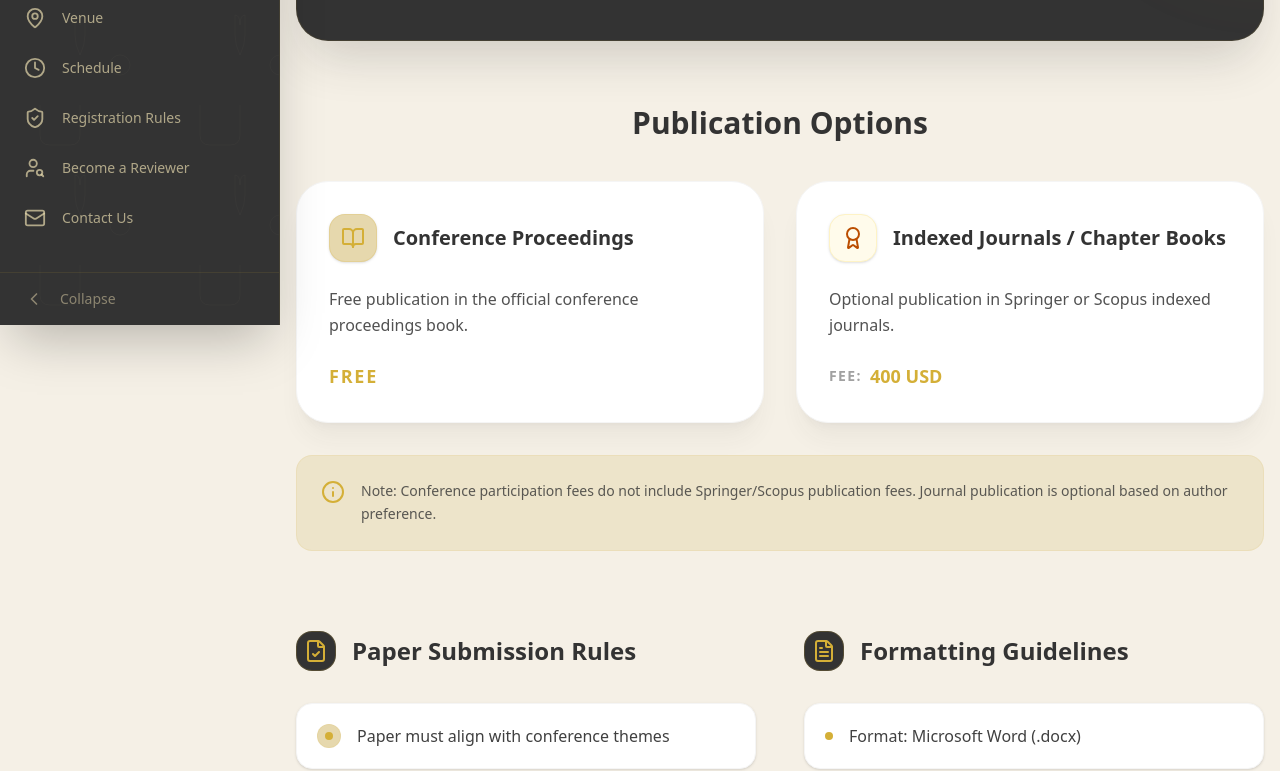
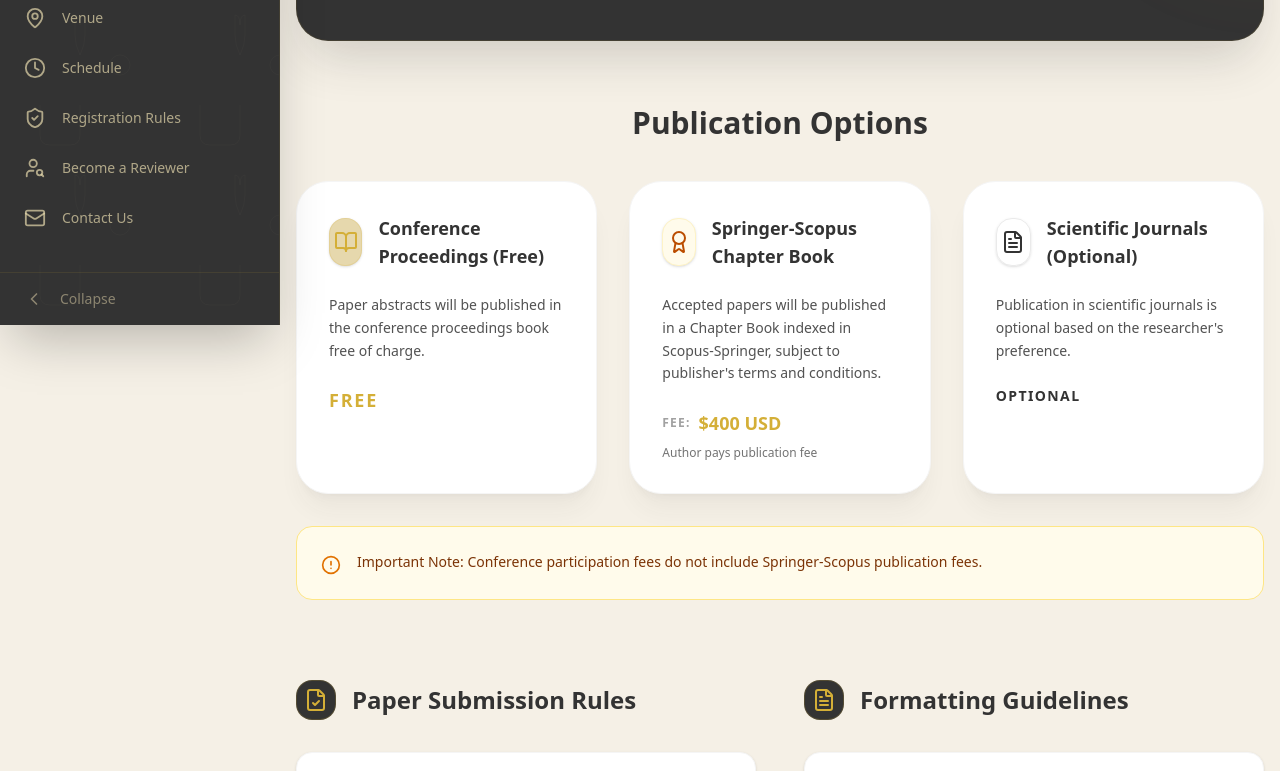
Before and after one commit to fayezabuhajar/CISRAI, a React (Vite) app in the folder frontend/: page /call-for-papers in a window 1280 px wide. Shown: the part 475-1246 px from the top of the page. Built offline with nearby package versions, Linux system fonts and the light colour scheme; no server answers.

Commit message:
last update inshallah

```diff
--- a/frontend/src/components/pages/CallForPapers.tsx
+++ b/frontend/src/components/pages/CallForPapers.tsx
@@ -39,24 +39,45 @@
 
   const publicationOptions = [
     {
-      title: { en: "Conference Proceedings", ar: "كتاب وقائع المؤتمر" },
+      title: {
+        en: "Conference Proceedings (Free)",
+        ar: "كتاب وقائع المؤتمر (مجاناً)",
+      },
       desc: {
-        en: "Free publication in the official conference proceedings book.",
-        ar: "نشر مجاني في كتاب وقائع المؤتمر الرسمي.",
+        en: "Paper abstracts will be published in the conference proceedings book free of charge.",
+        ar: "تنشر ملخصات الأوراق البحثية في كتاب وقائع المؤتمر مجاناً.",
       },
       type: "free",
+      icon: "proceedings",
     },
     {
       title: {
-        en: "Indexed Journals / Chapter Books",
-        ar: "المجلات المصنفة / كتب الفصول",
+        en: "Springer-Scopus Chapter Book",
+        ar: "نشر في Springer-Scopus",
       },
       desc: {
-        en: "Optional publication in Springer or Scopus indexed journals.",
-        ar: "نشر اختياري في مجلات Springer أو Scopus المصنفة.",
+        en: "Accepted papers will be published in a Chapter Book indexed in Scopus-Springer, subject to publisher's terms and conditions.",
+        ar: "تنشر الأوراق البحثية المقبولة في Chapter Book مفهرسة في Scopus-Springer وذلك وفق شروط وضوابط النشر للجهة الناشرة.",
       },
-      fee: "400 USD",
+      fee: "$400 USD",
+      note: {
+        en: "Author pays publication fee",
+        ar: "يتحمل الباحث رسوم النشر",
+      },
       type: "paid",
+      icon: "indexed",
+    },
+    {
+      title: {
+        en: "Scientific Journals (Optional)",
+        ar: "المجلات العلمية (اختياري)",
+      },
+      desc: {
+        en: "Publication in scientific journals is optional based on the researcher's preference.",
+        ar: "النشر في المجلات العلمية اختياري حسب رغبة الباحث.",
+      },
+      type: "optional",
+      icon: "journal",
     },
   ];
 
@@ -136,7 +157,7 @@
           <h2 className="text-3xl font-bold text-primary mb-10 text-center">
             {t.pubTitle}
           </h2>
-          <div className="grid grid-cols-1 md:grid-cols-2 gap-8">
+          <div className="grid grid-cols-1 md:grid-cols-3 gap-8">
             {publicationOptions.map((opt, i) => (
               <motion.div
                 key={i}
@@ -145,43 +166,63 @@
               >
                 <div className="flex items-center gap-4 mb-6">
                   <div
-                    className={`w-12 h-12 rounded-xl flex items-center justify-center border shadow-sm ${opt.type === "free" ? "bg-secondary text-primary border-accent/20" : "bg-amber-50 text-amber-700 border-amber-100"}`}
+                    className={`w-12 h-12 rounded-xl flex items-center justify-center border shadow-sm ${
+                      opt.type === "free"
+                        ? "bg-secondary text-primary border-accent/20"
+                        : opt.type === "paid"
+                          ? "bg-amber-50 text-amber-700 border-amber-100"
+                          : "bg-blue-50 text-blue-700 border-blue-100"
+                    }`}
                   >
-                    {opt.type === "free" ? (
+                    {opt.icon === "proceedings" ? (
                       <BookOpen size={24} className="text-accent" />
+                    ) : opt.icon === "indexed" ? (
+                      <Award size={24} />
                     ) : (
-                      <Award size={24} />
+                      <FileText size={24} />
                     )}
                   </div>
-                  <h3 className="text-xl font-bold text-primary">
+                  <h3 className="text-lg font-bold text-primary">
                     {isRtl ? opt.title.ar : opt.title.en}
                   </h3>
                 </div>
-                <p className="text-neutral-600 mb-6 leading-relaxed">
+                <p className="text-neutral-600 mb-6 leading-relaxed text-sm">
                   {isRtl ? opt.desc.ar : opt.desc.en}
                 </p>
                 {opt.fee && (
-                  <div className="flex items-center gap-2 text-primary font-bold text-lg">
-                    <span className="text-sm uppercase tracking-widest text-neutral-400">
-                      {isRtl ? "الرسوم:" : "Fee:"}
-                    </span>
-                    <span className="text-accent">{opt.fee}</span>
+                  <>
+                    <div className="flex items-center gap-2 text-primary font-bold text-lg mb-2">
+                      <span className="text-xs uppercase tracking-widest text-neutral-400">
+                        {isRtl ? "الرسوم:" : "Fee:"}
+                      </span>
+                      <span className="text-accent">{opt.fee}</span>
+                    </div>
+                    {opt.note && (
+                      <p className="text-xs text-neutral-500 italic">
+                        {isRtl ? opt.note.ar : opt.note.en}
+                      </p>
+                    )}
+                  </>
+                )}
+                {opt.type === "free" && (
+                  <div className="text-accent font-bold text-lg uppercase tracking-widest">
+                    {isRtl ? "مجاني" : "Free"}
                   </div>
                 )}
-                {!opt.fee && (
-                  <div className="text-accent font-bold text-lg uppercase tracking-widest">
-                    {isRtl ? "مجاني" : "Free"}
+                {opt.type === "optional" && (
+                  <div className="text-blue-600 font-bold text-sm uppercase tracking-widest">
+                    {isRtl ? "اختياري" : "Optional"}
                   </div>
                 )}
               </motion.div>
             ))}
           </div>
-          <div className="mt-8 p-6 bg-secondary/50 rounded-2xl border border-accent/10 flex gap-4 items-start">
-            <Info className="text-accent shrink-0" />
-            <p className="text-sm text-primary/80 leading-relaxed font-medium">
+          <div className="mt-8 p-6 bg-amber-50 rounded-2xl border border-amber-200 flex gap-4 items-start">
+            <AlertCircle className="text-amber-600 shrink-0 mt-1" size={20} />
+            <p className="text-sm text-amber-900 leading-relaxed font-medium">
               {isRtl
-                ? "ملاحظة: رسوم المشاركة في المؤتمر لا تشمل رسوم نشر Springer/Scopus. النشر في المجلات اختياري حسب رغبة الباحث."
-                : "Note: Conference participation fees do not include Springer/Scopus publication fees. Journal publication is optional based on author preference."}
+                ? "ملاحظة هامة: رسوم المشاركة في المؤتمر لا تشمل رسوم نشر البحث في Springer-Scopus."
+                : "Important Note: Conference participation fees do not include Springer-Scopus publication fees."}
             </p>
           </div>
         </section>
--- a/frontend/src/components/pages/Registration.tsx
+++ b/frontend/src/components/pages/Registration.tsx
@@ -324,6 +324,53 @@
           ))}
         </div>
 
+        {/* Publication Fee Notice */}
+        <div className="mb-16 max-w-4xl mx-auto">
+          <motion.div
+            initial={{ opacity: 0, y: 20 }}
+            animate={{ opacity: 1, y: 0 }}
+            className="bg-gradient-to-r from-amber-50 to-orange-50 rounded-[32px] p-8 border-2 border-amber-200 shadow-lg"
+          >
+            <div className="flex items-start gap-4">
+              <div className="w-12 h-12 bg-amber-500 rounded-xl flex items-center justify-center shrink-0 shadow-md">
+                <AlertCircle size={24} className="text-white" />
+              </div>
+              <div className="flex-1">
+                <h3 className="text-xl font-bold text-amber-900 mb-3">
+                  {isRtl
+                    ? "ملاحظة هامة - رسوم النشر"
+                    : "Important Note - Publication Fees"}
+                </h3>
+                <div className="text-amber-800 leading-relaxed space-y-2">
+                  <p className="font-semibold text-base">
+                    {isRtl
+                      ? "تضاف رسوم النشر في Springer-Scopus:"
+                      : "Springer-Scopus publication fees are additional:"}
+                  </p>
+                  <div className="flex items-baseline gap-3 bg-white/60 px-4 py-3 rounded-xl border border-amber-300">
+                    <span className="text-3xl font-black text-amber-900">
+                      $400
+                    </span>
+                    <span className="text-amber-700 font-bold uppercase text-sm">
+                      USD
+                    </span>
+                    <span className="text-amber-600 text-sm">
+                      {isRtl
+                        ? "(للباحثين الراغبين بالنشر المفهرس)"
+                        : "(for indexed publication)"}
+                    </span>
+                  </div>
+                  <p className="text-sm text-amber-700 mt-2">
+                    {isRtl
+                      ? "* هذه الرسوم منفصلة عن رسوم المشاركة في المؤتمر وتدفع فقط عند الرغبة بالنشر في Chapter Book المفهرس."
+                      : "* These fees are separate from conference participation fees and only apply for indexed Chapter Book publication."}
+                  </p>
+                </div>
+              </div>
+            </div>
+          </motion.div>
+        </div>
+
         <div className="grid grid-cols-1 lg:grid-cols-2 gap-12">
           {/* Payment Info */}
           <section className="space-y-8">
--- a/frontend/vite.config.ts
+++ b/frontend/vite.config.ts
@@ -9,7 +9,7 @@
       onwarn(warning, warn) {
         // Suppress all warnings
         return;
-      }
-    }
-  }
+      },
+    },
+  },
 });
```
Also changed, not shown: 1 other file (tests, documents, lock files or other folders).
